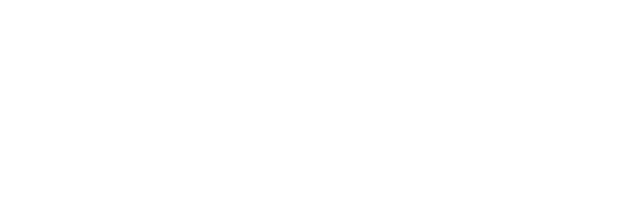
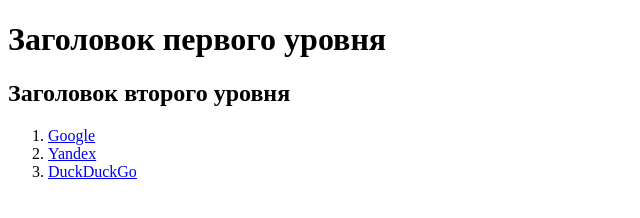
Before and after one commit to paaadj/task-html, a website: page src/index.html in a window 1280 px wide. Shown: the whole page, without its empty margins (0-640 px from the left). Drawn offline with Linux system fonts and the light colour scheme.

Commit message:
Задание по HTML

```diff
--- a/src/index.html
+++ b/src/index.html
@@ -3,5 +3,13 @@
     <head>
         <title>HTML</title>
     </head>
-    <body></body>
+    <body>
+        <h1>Заголовок первого уровня</h1>
+        <h2>Заголовок второго уровня</h2>
+        <ol>
+            <li><a href="https://google.com">Google</a></li>
+            <li><a href="https://ya.ru">Yandex</a></li>
+            <li><a href="https://duckduckgo.com/">DuckDuckGo</a></li>
+        </ol>
+    </body>
 </html>
```
Also changed, not shown: 1 other file.
